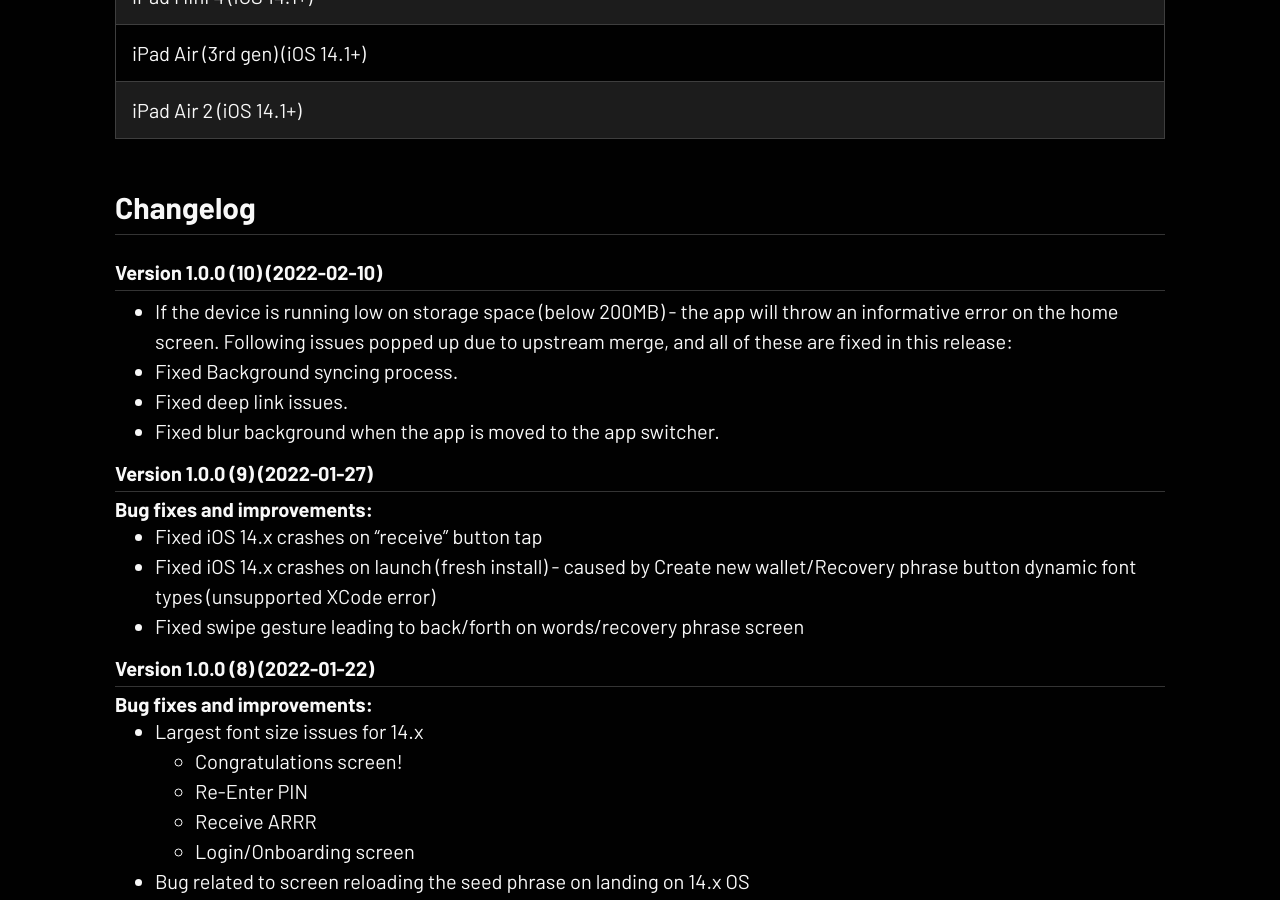
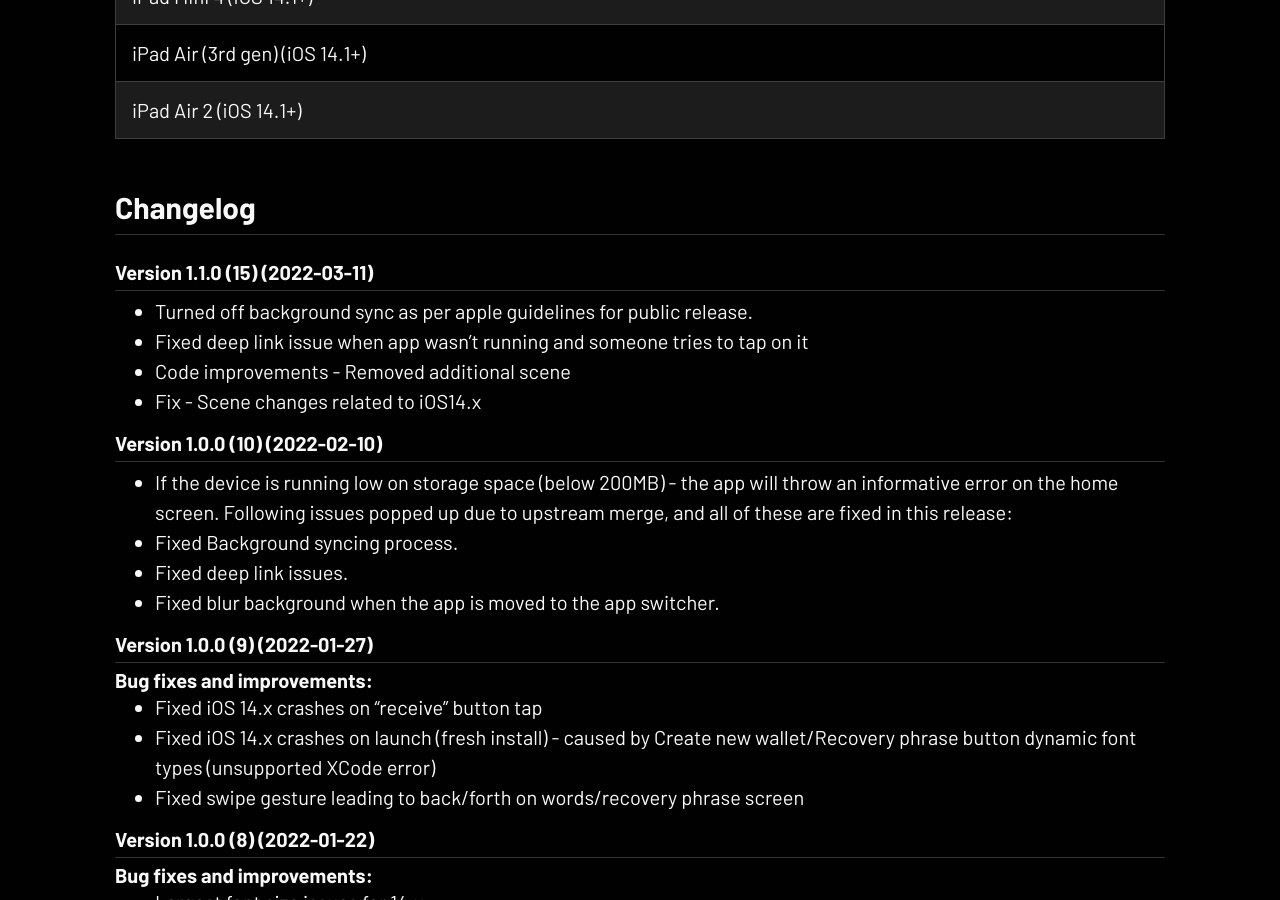
Before and after one commit to Meshbits/piratewallet.github.io, a Jekyll site: the page built from appinfo/index.md, in a window 1280 px wide and 900 px high, scrolled down 1867 px. Built offline with Jekyll 4.4.1, drawn with Linux system fonts in a browser that asks for light colours; our own code applies the rules of GitHub Pages for plain Markdown files.

Commit message:
update changelog

```diff
--- a/appinfo/index.md
+++ b/appinfo/index.md
@@ -42,6 +42,13 @@ layout: post
 
 
 # Changelog
+
+#### Version 1.1.0 (15) (2022-03-11)
+
+- Turned off background sync as per apple guidelines for public release.
+- Fixed deep link issue when app wasn’t running and someone tries to tap on it
+- Code improvements - Removed additional scene
+- Fix - Scene changes related to iOS14.x
 
 #### Version 1.0.0 (10) (2022-02-10)
 
```
